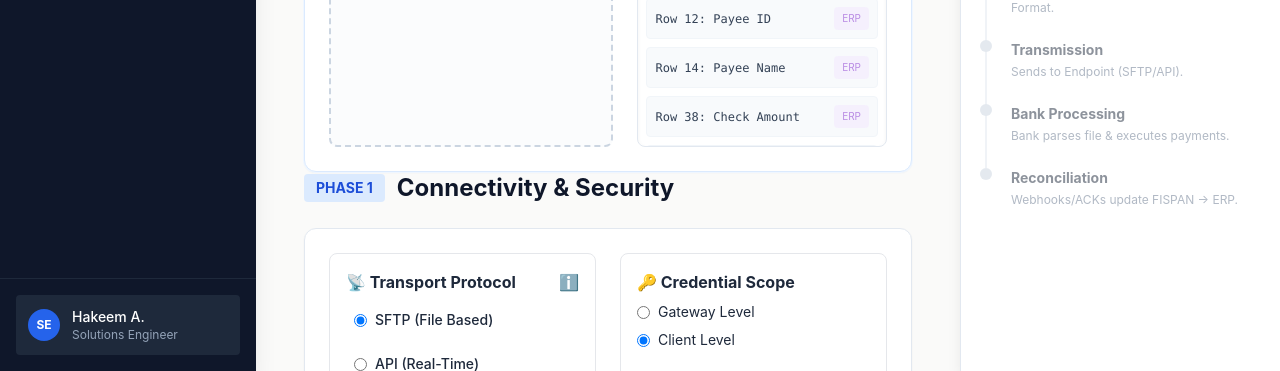
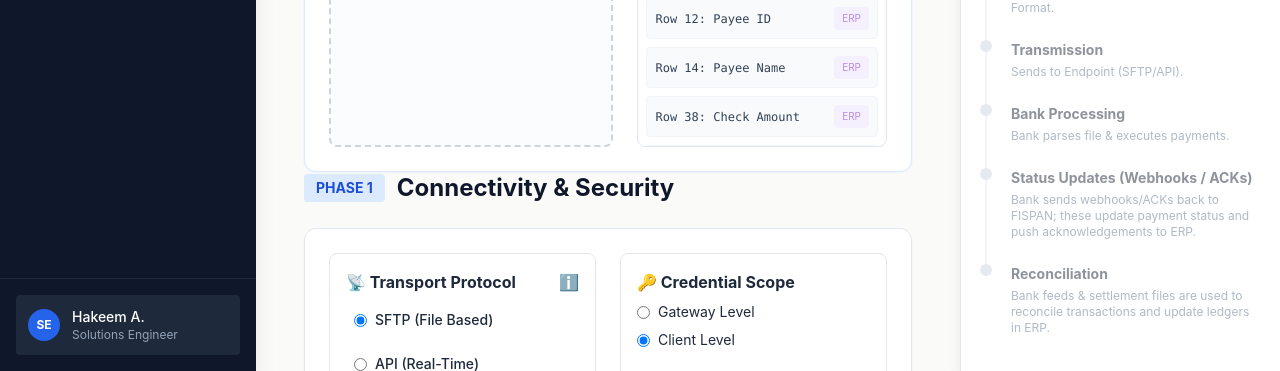
Before and after one commit to hallison-dev/solutioning-workbench, a plain HTML site: page pis-tool.html in a window 1280 px wide. Shown: the part 429-800 px from the top of the page. Drawn offline with nearby package versions, Linux system fonts and the light colour scheme.

Commit message:
fix/transaction-steps

```diff
--- a/pis-tool.html
+++ b/pis-tool.html
@@ -513,8 +513,15 @@
             </div>
             <div class="feed-item" data-phase="phase-4">
                 <div class="feed-dot"></div>
+                <h4 class="text-sm font-bold text-slate-800">Status Updates (Webhooks / ACKs)</h4>
+                <p class="text-xs text-slate-500 mt-1">Bank sends webhooks/ACKs back to FISPAN; these update payment status and push acknowledgements to ERP.</p>
+                <div class="feed-modal"><h5 class="font-bold text-xs text-blue-700 uppercase mb-2">Webhook Payload</h5><p class="text-xs text-slate-600 leading-relaxed">Example payload: <code class="font-mono">{ paymentId, status, bankRef, errorCode, settledAt }</code> — used to reconcile and notify ERP.</p></div>
+            </div>
+            <div class="feed-item" data-phase="phase-4">
+                <div class="feed-dot"></div>
                 <h4 class="text-sm font-bold text-slate-800">Reconciliation</h4>
-                <p class="text-xs text-slate-500 mt-1">Webhooks/ACKs update FISPAN -> ERP.</p>
+                <p class="text-xs text-slate-500 mt-1">Bank feeds & settlement files are used to reconcile transactions and update ledgers in ERP.</p>
+                <div class="feed-modal"><h5 class="font-bold text-xs text-blue-700 uppercase mb-2">Reconciliation Data</h5><p class="text-xs text-slate-600 leading-relaxed">Includes bank statement lines, settlement references, clearing timestamps and status codes for matching and closing transactions.</p></div>
             </div>
         </div>
     </aside>
```
